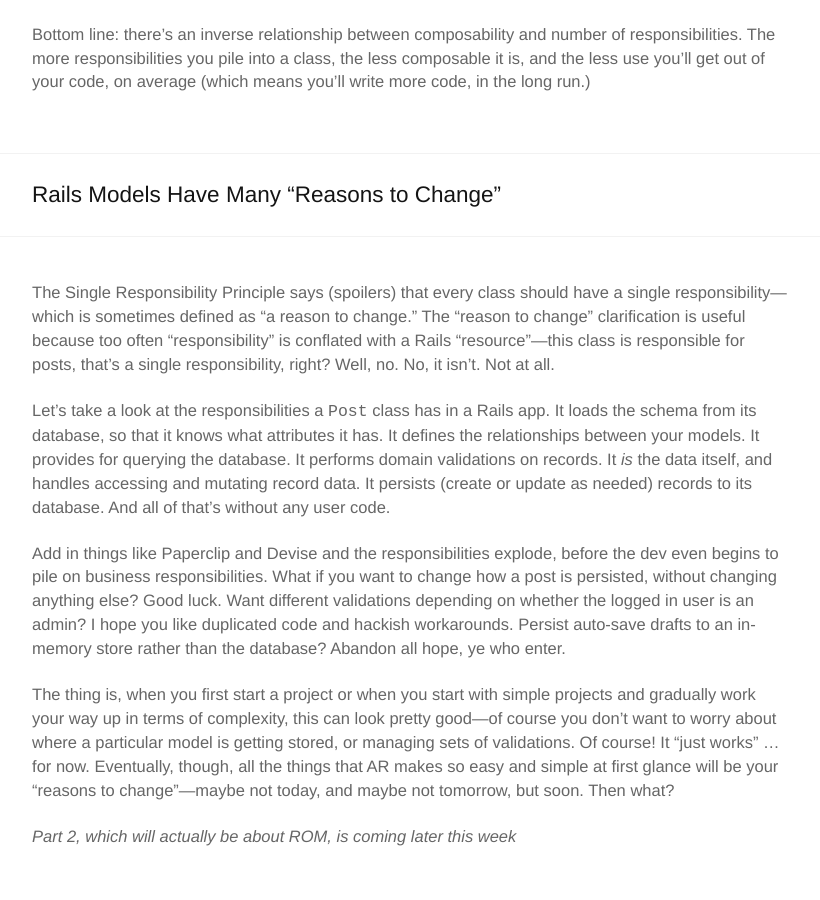
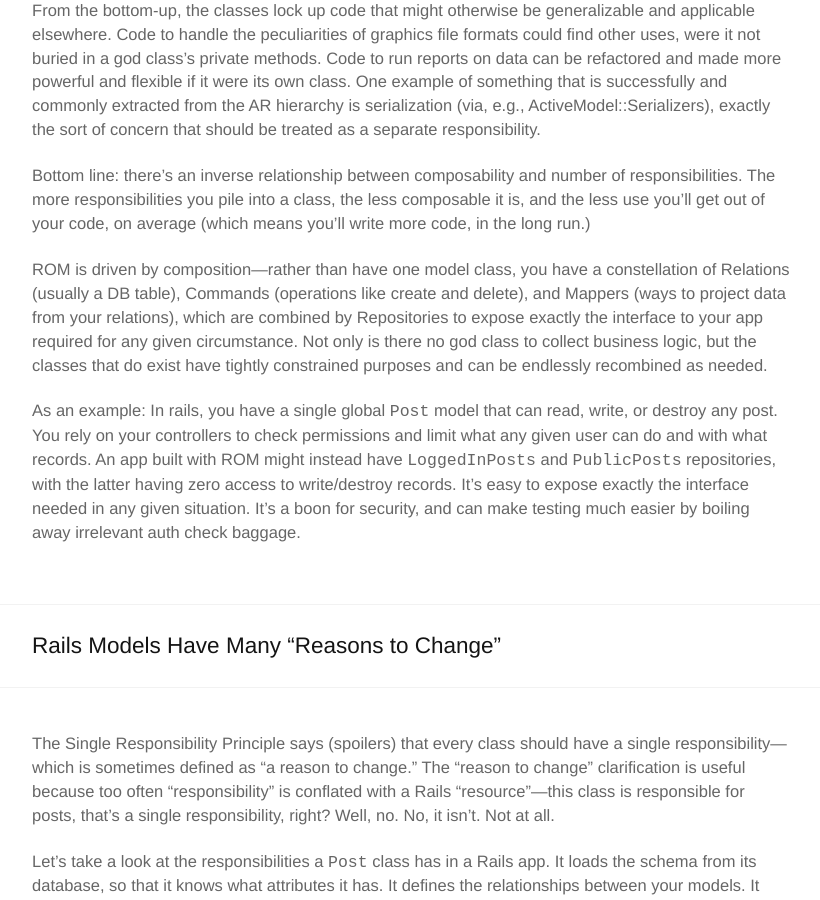
Before and after one commit to endash/endash.github.io, a Jekyll site: the page built from _posts/2016-03-28-introduction-to-rom-part-i.markdown, in a window 1280 px wide and 900 px high, scrolled down 4487 px. Shown: the whole window, without its empty margins (228-1048 px from the left). Built offline with Jekyll 4.4.1, drawn with Linux system fonts in a browser that asks for light colours; some of the changed text lies outside the part shown.

Commit message:
Tweak intro ROM

```diff
--- a/_posts/2016-03-28-introduction-to-rom-part-i.markdown
+++ b/_posts/2016-03-28-introduction-to-rom-part-i.markdown
@@ -39,6 +39,8 @@ Coupling happens when details cross over the architectural boundary and mold our
 
 Even worse, huge chunks of the app domain are in actuality simply imported across the boundary, with models being in 1-to-1 correspondence with database tables and with attributes patterned directly off of table schema. As if that weren't bad enough, by having so completely obliterated the boundary developers are universally encouraged to view the database as an extension of their Rails app, with schema changes and migrations directly correlated with changes to the app. The idea that your database is completely isomorphic to and a part of your app is sheer folly, but it is almost Rails gospel.
 
+ROM isn't a replacement for Active Record, from this perspective. In fact, most of the "AR-like" features of ROM (querying tables and whatnot) are actually ultimately provided by Sequel. Instead, ROM makes it much easier to build a proper boundary between your business logic and your persistence strategy. "Much easier" of course being relative—AR doesn't lift a finger to help you, so it's not a tall hurdle to clear.
+
 ## Mo' Responsibilities, Mo' Problems
 
 One of the driving factors behind the emergence of NodeJS and Javascript on the server is the canard of shared code. Thousands of devs have been conned into working with an excruciatingly bad language on a platform with a plethora of fantastic alternatives, at least partly through the fantasy of common classes on the server and in the browser. While surely there has been some of that—although I suspect it's mostly just platform-agnostic libraries that get shared and not so much business code—the reality of the situation at the app developer level is often a horror show of non-reusable code, with the same giant, thousand-line god classes encompassing dozens of responsibilities that you'll find in many Rails apps. What is going wrong such that a community obsessed with DRY and a community obsessed with code portability both end up with these single-use monstrosities, and what does it say about how much we actually value code reusability?
@@ -53,6 +55,10 @@ From the bottom-up, the classes lock up code that might otherwise be generalizab
 
 Bottom line: there's an inverse relationship between composability and number of responsibilities. The more responsibilities you pile into a class, the less composable it is, and the less use you'll get out of your code, on average (which means you'll write more code, in the long run.)
 
+ROM is driven by composition—rather than have one model class, you have a constellation of Relations (usually a DB table), Commands (operations like create and delete), and Mappers (ways to project data from your relations), which are combined by Repositories to expose exactly the interface to your app required for any given circumstance. Not only is there no god class to collect business logic, but the classes that do exist have tightly constrained purposes and can be endlessly recombined as needed.
+
+As an example: In rails, you have a single global `Post` model that can read, write, or destroy any post. You rely on your controllers to check permissions and limit what any given user can do and with what records. An app built with ROM might instead have `LoggedInPosts` and `PublicPosts` repositories, with the latter having zero access to write/destroy records. It's easy to expose exactly the interface needed in any given situation. It's a boon for security, and can make testing much easier by boiling away irrelevant auth check baggage.
+
 ## Rails Models Have Many "Reasons to Change"
 
 The Single Responsibility Principle says (spoilers) that every class should have a single responsibility—which is sometimes defined as "a reason to change." The "reason to change" clarification is useful because too often "responsibility" is conflated with a Rails "resource"—this class is responsible for posts, that's a single responsibility, right? Well, no. No, it isn't. Not at all.
```
